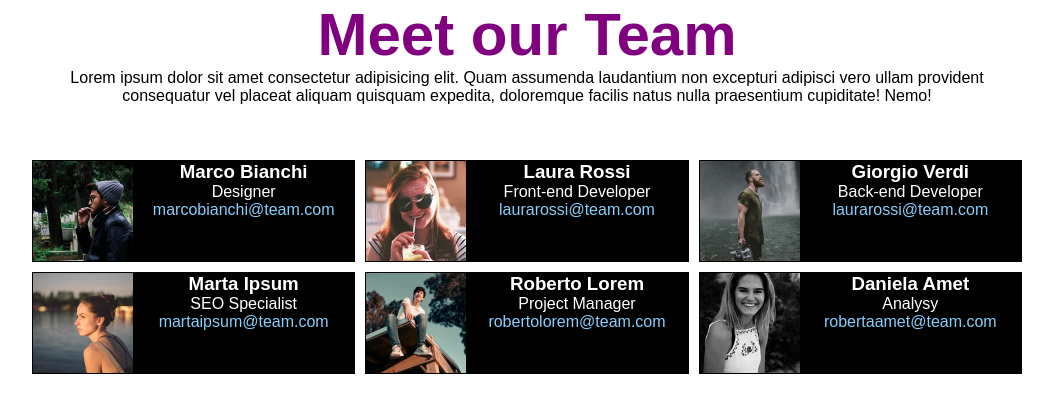
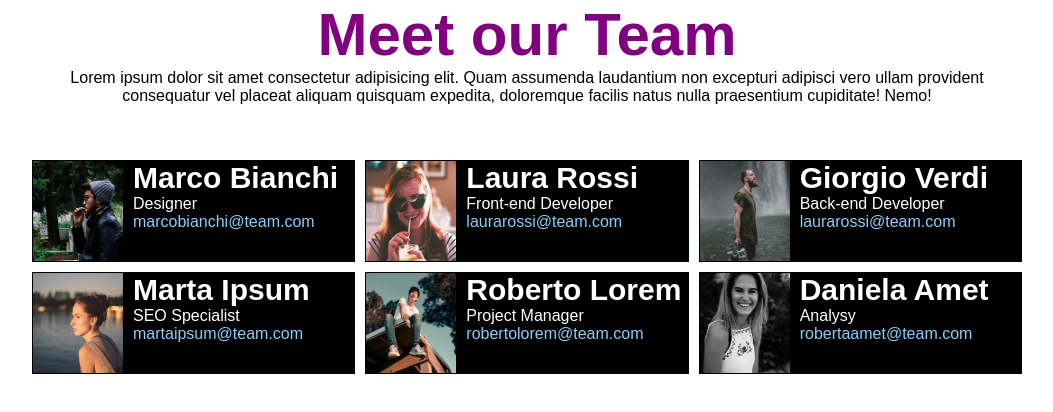
Before and after one commit to EmanueleManno/html-css-float-cards, a plain HTML site: page index.html in a window 1280 px wide. Shown: the whole page, without its empty margins (113-1166 px from the left). Drawn offline with Linux system fonts and the light colour scheme; a web font is replaced by a local one.

Commit message:
Padding text

```diff
--- a/css/style.css
+++ b/css/style.css
@@ -36,7 +36,13 @@ main {
     border: 1px solid black;
     background-color: black;
     margin:5px;
-    float:left
+    float:left;
+    text-align: left;
+}
+
+/*Nomi*/
+h3 {
+    font-size: 30px;
 }
 
 /*Immagini*/
@@ -44,6 +50,7 @@ img {
     width: 100px;
     height: 100px;
     float: left;
+    padding-right: 10px;
 }
 
 /*Email*/
```
